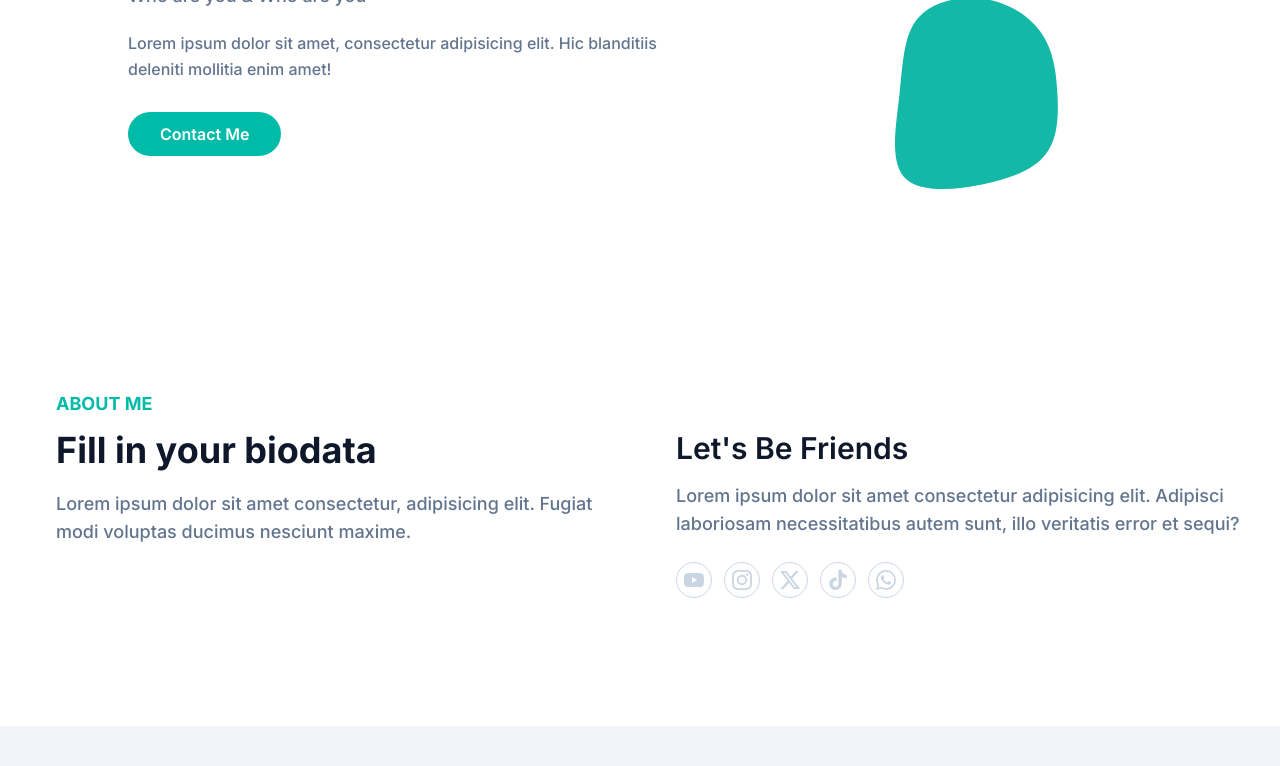
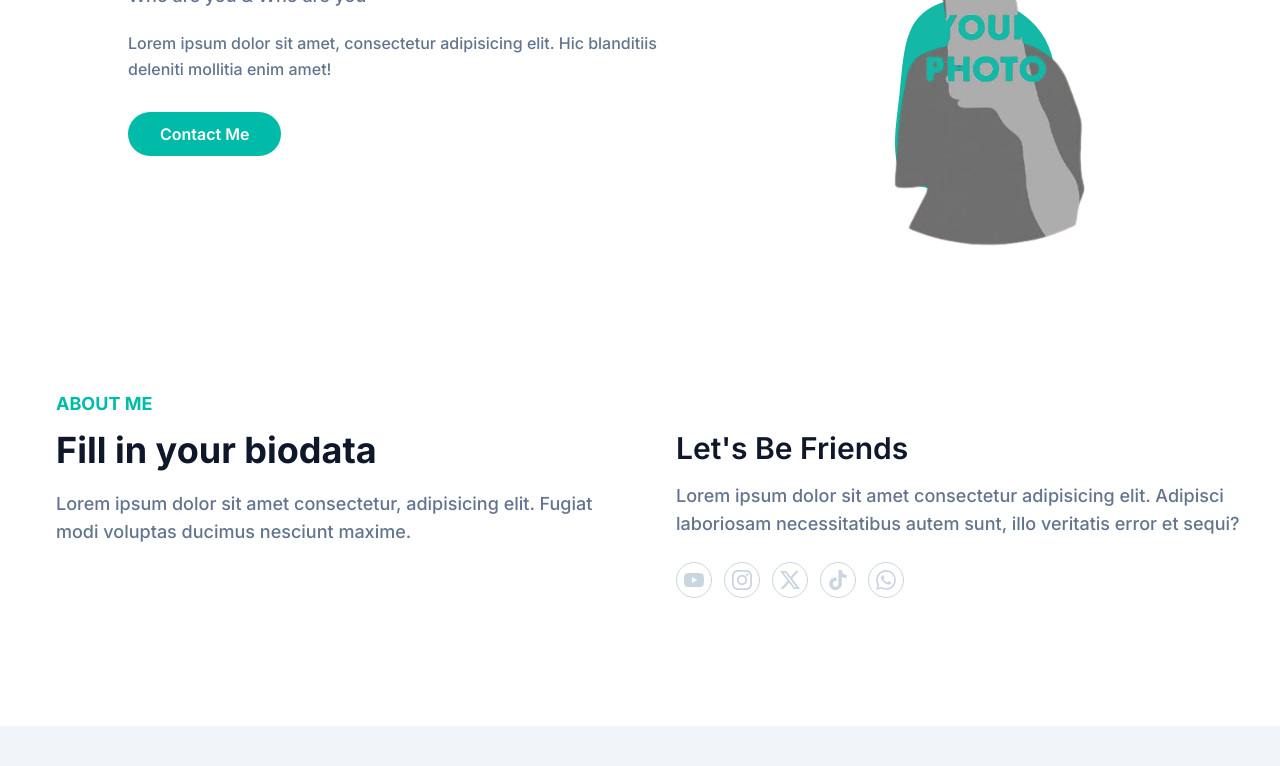
Before and after one commit to Farelarlishorlando-99/webclients, a plain HTML site: page index.html in a window 1280 px wide. Shown: the part 334-1100 px from the top of the page. Drawn offline with nearby package versions, Linux system fonts and the light colour scheme.

Commit message:
Add files via upload

```diff
--- a/index.html
+++ b/index.html
@@ -12,8 +12,10 @@
     <title>Portofolio</title>
   </head>
   <style>
+    html,
     body {
       font-family: "Inter", sans-serif;
+      scroll-behavior: smooth;
     }
 
     .navbar-fixed {
@@ -92,7 +94,7 @@
           <div class="w-full self-end px-4 lg:w-1/2">
             <div class="relative mt-10 lg:mt-9 lg:right-0">
               <!-- your photo -->
-              <img src="img/your-photo.png" alt="your-photo" class="max-w-full mx-auto md:h-100" />
+              <img src="assets/img/your-photo.png" alt="your-photo" class="max-w-full mx-auto md:h-100" />
               <span class="absolute -bottom-5 -z-10 left-1/2 -translate-x-1/2 md:scale-100">
                 <svg width="350" height="350" viewBox="0 0 200 200" xmlns="http://www.w3.org/2000/svg">
                   <path
```
